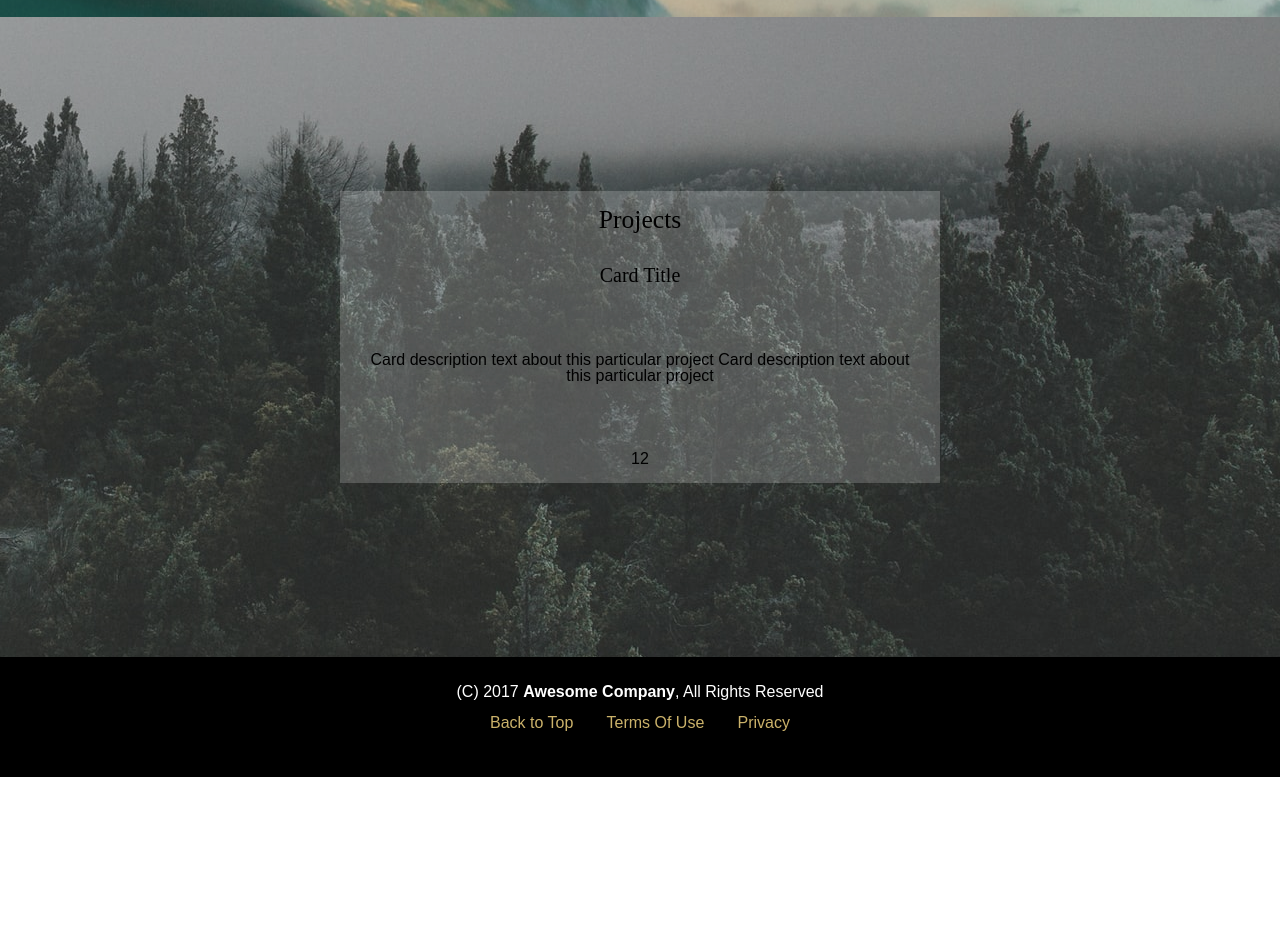
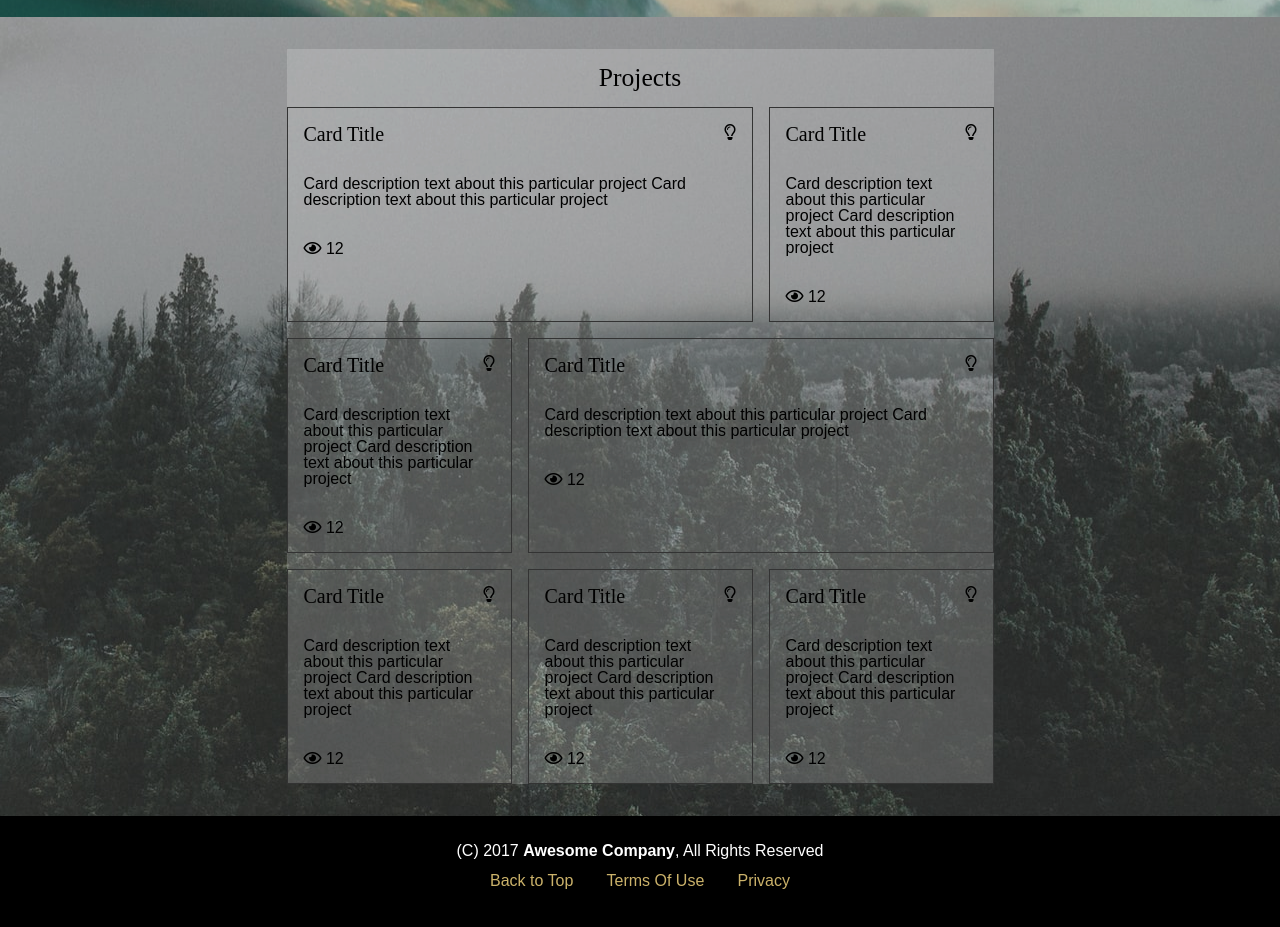
Before and after one commit to rekapalanki/kilipue-re-design, a plain HTML site: page index.html in a window 1280 px wide. Shown: the part 2463-3390 px from the top of the page. Before the commit the page ends 3240 px from the top, so only its background shows below. Drawn offline with nearby package versions, Linux system fonts and the light colour scheme; a web font is replaced by a local one.

Commit message:
styling cards desktop

```diff
--- a/index.html
+++ b/index.html
@@ -100,26 +100,62 @@
             <div class="filter">
                 <div class="projects">
                     <h2>Projects</h2>
-                    <div class="cards">
-                        <div class="card-big">
-                            <h3>Card Title</h3>
-                            <img class="icon" src="./public/icons/lightbulb-regular.svg" alt="lightbulb">
+                    <div class="cards left">
+                        <div class="card-big-1">
+                            <h3 class="inline card-title">Card Title</h3>
+                            <p class="inline float-right"><i class="far fa-lightbulb"></i></p>
                             <p>Card description text about this particular project Card description text about this
                                 particular project </p>
-                            <img class="icon" src="./public/icons/eye-regular.svg" alt="eye">
-                            <p class="counter">12</p>
+                            <p><i class="far fa-eye"></i> 12</p>
                         </div>
-                        <div class="card-small"></div>
+                        <div class="card-small-1">
+                            <h3 class="inline card-title">Card Title</h3>
+                            <p class="inline float-right"><i class="far fa-lightbulb"></i></p>
+                            <p>Card description text about this particular project Card description text about this
+                                particular project </p>
+                            <p><i class="far fa-eye"></i> 12</p>
+                        </div>
 
-                        <div class="card-small"></div>
-                        <div class="card-big"></div>
+                        <div class="card-small-2">
+                            <h3 class="inline card-title">Card Title</h3>
+                            <p class="inline float-right"><i class="far fa-lightbulb"></i></p>
+                            <p>Card description text about this particular project Card description text about this
+                                particular project </p>
+                            <p><i class="far fa-eye"></i> 12</p>
+                        </div>
+                        <div class="card-big-2">
+                            <h3 class="inline card-title">Card Title</h3>
+                            <p class="inline float-right"><i class="far fa-lightbulb"></i></p>
+                            <p>Card description text about this particular project Card description text about this
+                                particular project </p>
+                            <p><i class="far fa-eye"></i> 12</p>
+                        </div>
 
-                        <div class="card-small"></div>
-                        <div class="card-small"></div>
-                        <div class="card-small"></div>
+                        <div class="card-small-3">
+                            <h3 class="inline card-title">Card Title</h3>
+                            <p class="inline float-right"><i class="far fa-lightbulb"></i></p>
+                            <p>Card description text about this particular project Card description text about this
+                                particular project </p>
+                            <p><i class="far fa-eye"></i> 12</p>
+                        </div>
+                        <div class="card-small-4">
+                            <h3 class="inline card-title">Card Title</h3>
+                            <p class="inline float-right"><i class="far fa-lightbulb"></i></p>
+                            <p>Card description text about this particular project Card description text about this
+                                particular project </p>
+                            <p><i class="far fa-eye"></i> 12</p>
+                        </div>
+                        <div class="card-small-5">
+                            <h3 class="inline card-title">Card Title</h3>
+                            <p class="inline float-right"><i class="far fa-lightbulb"></i></p>
+                            <p>Card description text about this particular project Card description text about this
+                                particular project </p>
+                            <p><i class="far fa-eye"></i> 12</p>
+                        </div>
                     </div>
                 </div>
             </div>
+        </div>
         </div>
     </main>
 
--- a/style.css
+++ b/style.css
@@ -179,6 +179,7 @@ nav img {
 
 .filter {
     backdrop-filter: contrast(.8);
+    padding: 2rem;
 }
 
 .section-wrapper h2,
@@ -268,8 +269,67 @@ nav img {
     background-size: repeat;
 }
 
-.icon {
-    width: 15px;
+.cards {
+    display: grid;
+    grid-template-columns: 225px 225px 225px;
+    grid-template-rows: auto;
+    gap: 1rem;
+}
+
+.card-big-1 {
+    grid-column: 1 / span 2;
+}
+
+.card-small-1 {
+    grid-column: 3 / span 1;
+}
+
+.card-small-2 {
+    grid-column: 1 / span 1;
+}
+
+.card-big-2 {
+    grid-column: 2 / span 2;
+}
+
+.card-small-3 {
+    grid-column: 1 / span 1;
+}
+.card-small-4 {
+    grid-column: 2 / span 1;
+}
+.card-small-5 {
+    grid-column: 3 / span 1;
+}
+
+.card-big-1,
+.card-small-1,
+.card-big-2,
+.card-small-2,
+.card-small-3,
+.card-small-4,
+.card-small-5 {
+    border: 1px solid #333;
+}
+
+.card-title {
+    padding: 1rem;
+}
+
+.inline {
+    display: inline-block;
+}
+
+.float-left {
+    float: left;
+}
+
+.float-right {
+    float: right;
+}
+
+.left {
+    text-align: left;
 }
 
 /* FOOTER STYLES */
@@ -279,7 +339,7 @@ footer {
     bottom: 0;
     height: 120px;
     width: 100%;
-    padding: 1.7rem 0;
+    padding: 1.7rem 1rem;
     font-family: Arial, Helvetica, sans-serif;
     background-color: #000;
     color: #fff;
```
